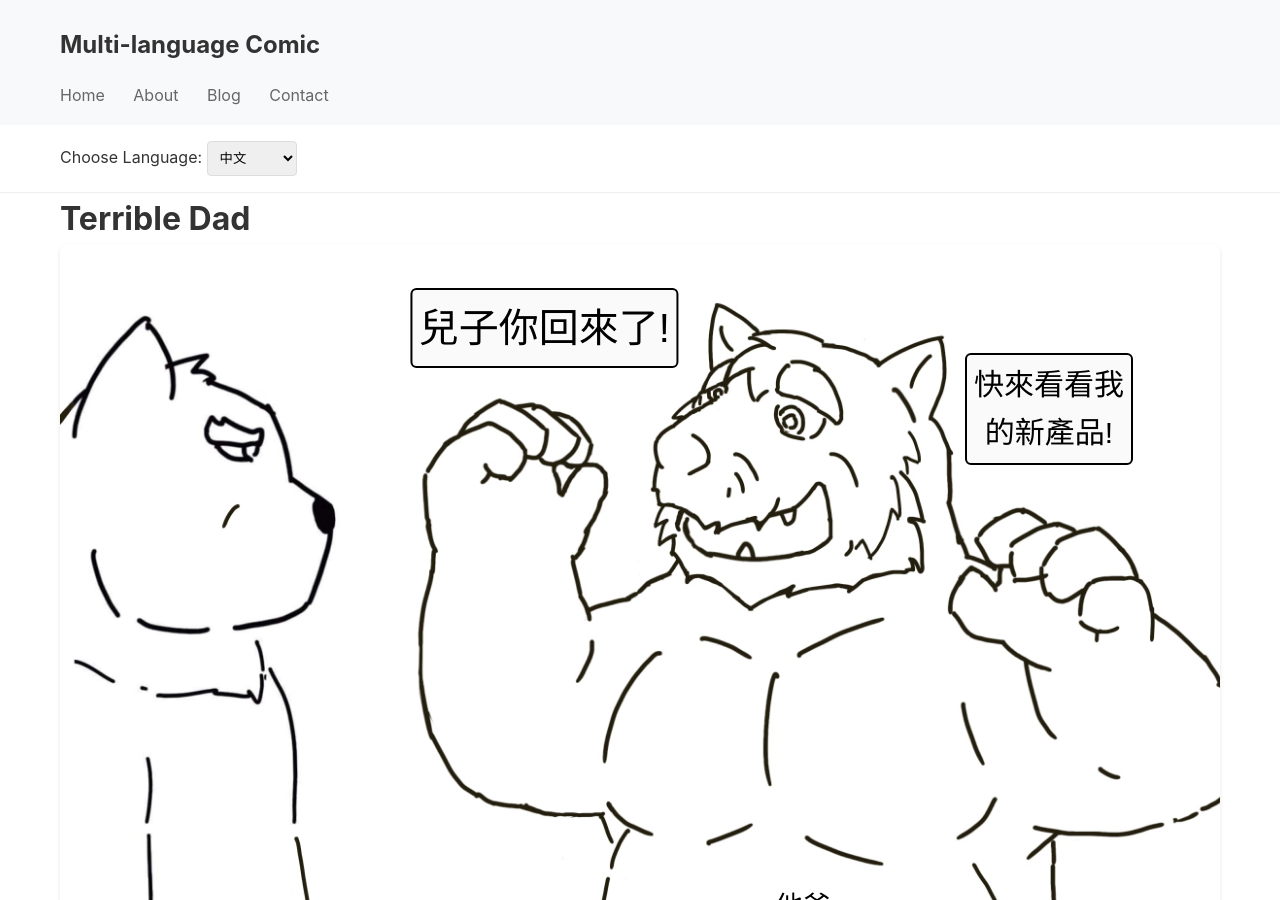
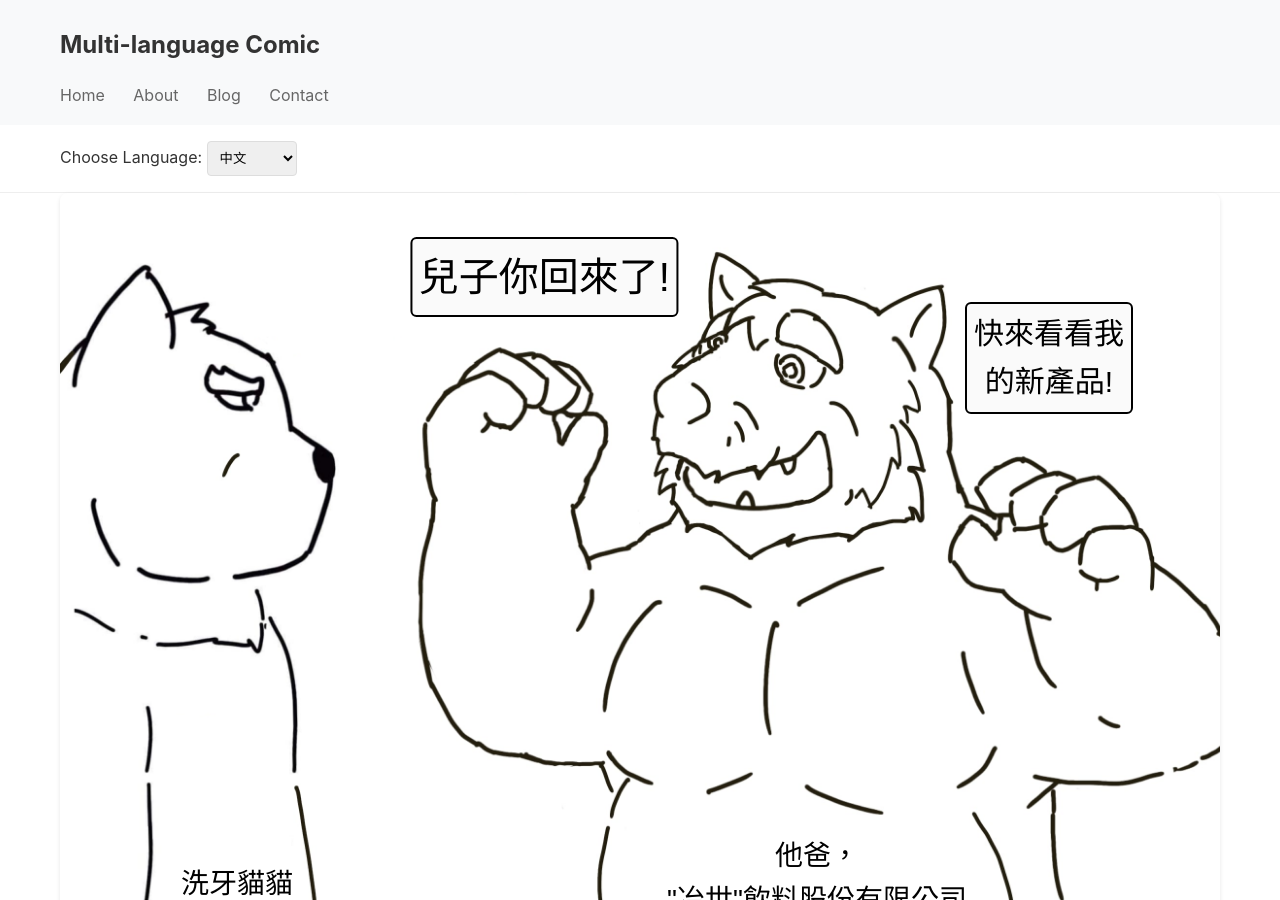
Before and after one commit to Risch315815/Risch315815.github.io, a Jekyll site: the page built from _posts/2024-03-16-terrible-dad.md, in a window 1280 px wide and 900 px high. Built offline with Jekyll 4.4.1, drawn with Linux system fonts in a browser that asks for light colours.

Commit message:
Update post.html

```diff
--- a/_layouts/post.html
+++ b/_layouts/post.html
@@ -2,9 +2,6 @@
 layout: default
 ---
 <div class="comic-container">
-    <div class="comic-title">
-        <h1>{{ page.title }}</h1>
-    </div>
 
     <!-- Scene 1 -->
     <div class="comic-panel">
```
